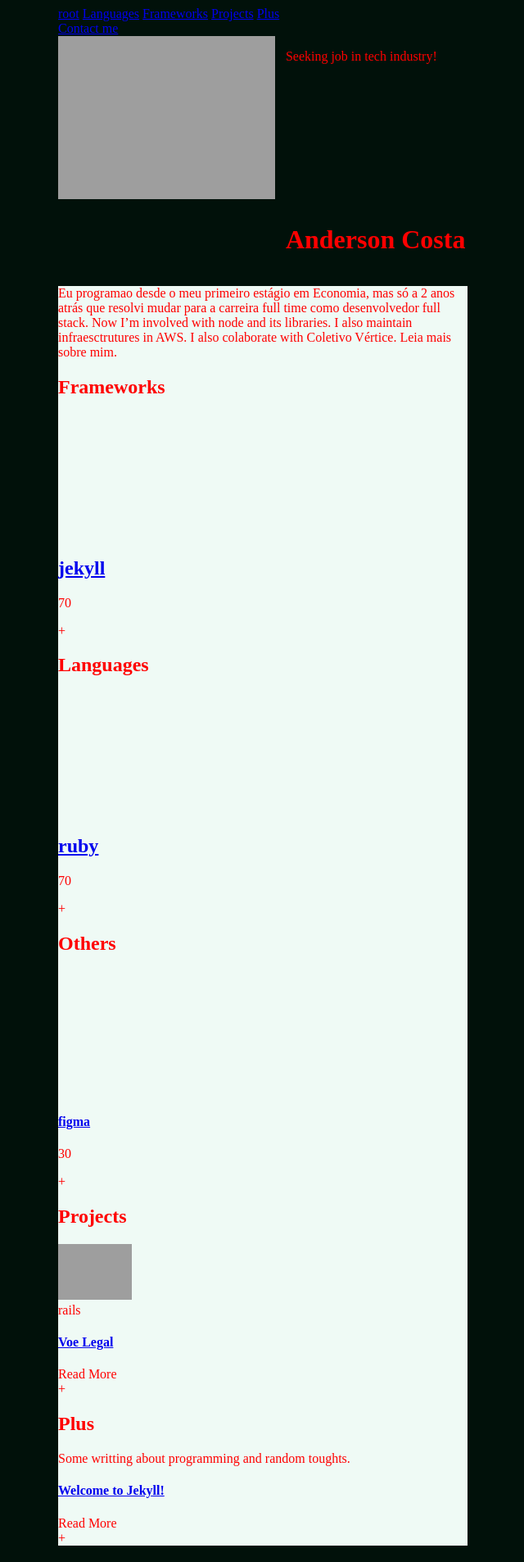
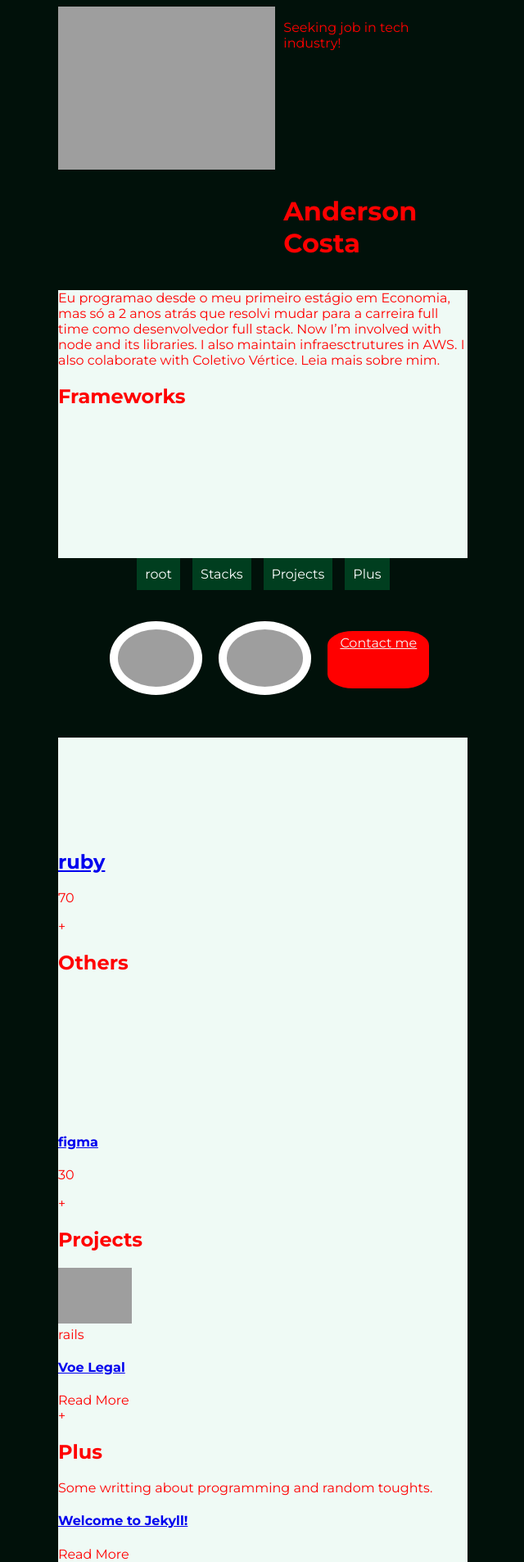
Before and after one commit to andersonlzcosta/blog, a Jekyll site: the page built from index.markdown, in a window 1280 px wide. Shown: the top 1906 px of the page at 82% size, without its empty margins (319-959 px from the left). Built offline with Jekyll 4.4.1, drawn with Linux system fonts in a browser that asks for light colours.

Commit message:
Improved navigation and navbar styling

```diff
--- a/_includes/nav.html
+++ b/_includes/nav.html
@@ -1,20 +1,21 @@
 <div id="navbar">
     <div id="nav-links">
-        <a href="/">root</a>
-        <a href="/plus#skills">Languages</a>
-        <a href="/plus#skills">Frameworks</a>
-        <a href="/plus#projects">Projects</a>
-        <a href="/plus">Plus</a>
+        <a href="/#presentation">root</a>
+        <a href="/#skills">Stacks</a>
+        <a href="/#projects">Projects</a>
+        <a href="/#plus">Plus</a>
     </div>
     <div id="social-links">
         <div class="social-link">
-            <!-- <svg>{{ icon svg path }}</svg> -->
-            <a href="github.com/andersonlzcosta"></a>
+            <a href="https://github.com/andersonlzcosta" target="_blank">
+                <img src="{{ site.url }}/assets/img/github.svg" alt="">
+            </a>
         </div>
         <div class="social-link">
-            <!-- <svg>{{ icon svg path }}</svg> -->
-            <a href="linkedin.com/andersonlzcosta"></a>
+            <a href="https://www.linkedin.com/in/andersonlzcosta" target="_blank">
+                <img src="{{ site.url }}/assets/img/linkedin.png" alt="">
+            </a>
         </div>
-        <a href="/plus#contact">Contact me</a>
+        <a class="contact-btn" href="/#contact">Contact me</a>
     </div>
 </div>
--- a/_sass/_customize.scss
+++ b/_sass/_customize.scss
@@ -3,9 +3,11 @@ body {
     background-color: #01110A;
 }
 
-#navbar {
-    max-width: 500px;
-    margin: 0 auto;
+a, div, label, p, h1, h2, h3, h4, h5, h6 {
+
+    font-family: "Montserrat", sans-serif;
+    font-optical-sizing: auto;
+    font-style: normal;
 }
 
 .main-container {
@@ -39,4 +41,5 @@ body {
 #contact {
     max-width: 500px;
     margin: 0 auto;
+    min-height: 70vh;
 }
--- /dev/null
+++ b/_sass/_navbar.scss
@@ -0,0 +1,54 @@
+#navbar {
+    position: fixed;
+    bottom: 0;
+    width: 100%;
+    background-color: #01110A;
+    display: grid;
+    grid-template-rows: auto auto;
+    justify-items: center;
+    gap: 50px;
+
+    #nav-links {
+      display: flex;
+      a {
+        color: white;
+        text-decoration: none;
+        margin-right: 15px;
+        background-color: #003E1F;
+        padding: 10px;
+      }
+    }
+
+    #social-links {
+      display: flex;
+      margin-bottom: 60px;
+
+      .social-link {
+        margin-right: 20px;
+        max-height: 70px;
+        display: flex;
+        align-items: center;
+
+        img {
+          max-height: 70px;
+          background-color: white;
+          border-radius: 50%;
+          padding: 10px;
+        }
+
+        a {
+          color: white;
+          text-decoration: none;
+        }
+      }
+
+      .contact-btn {
+        margin-right: 0;
+        background-color: red;
+        color: whitesmoke;
+        border-radius: 25%;
+        padding: 5px 15px;
+        text-align: center;
+      }
+    }
+}
--- a/_sass/main.scss
+++ b/_sass/main.scss
@@ -1,3 +1,5 @@
 
+@import url('https://fonts.googleapis.com/css2?family=Montserrat:ital,wght@0,100..900;1,100..900&display=swap');
 @import "customize";
 @import "variables";
+@import "navbar";
```
